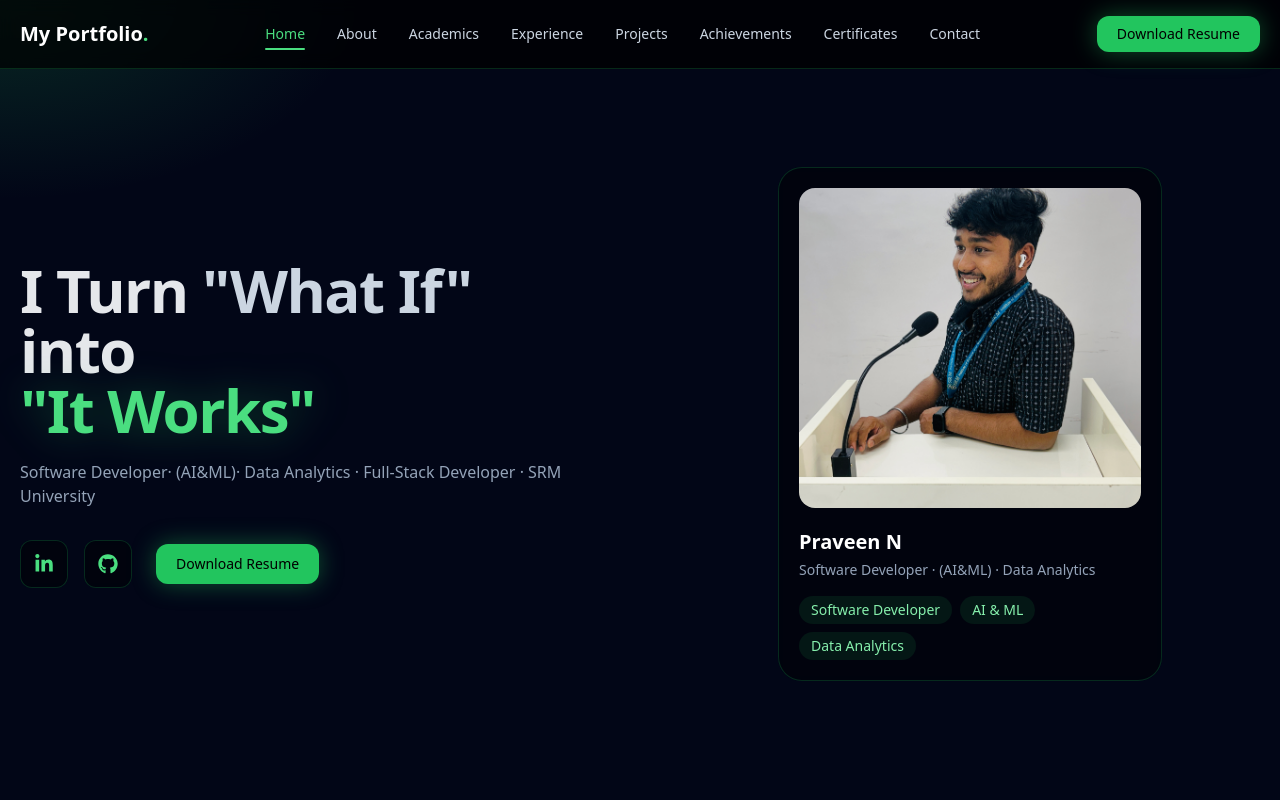
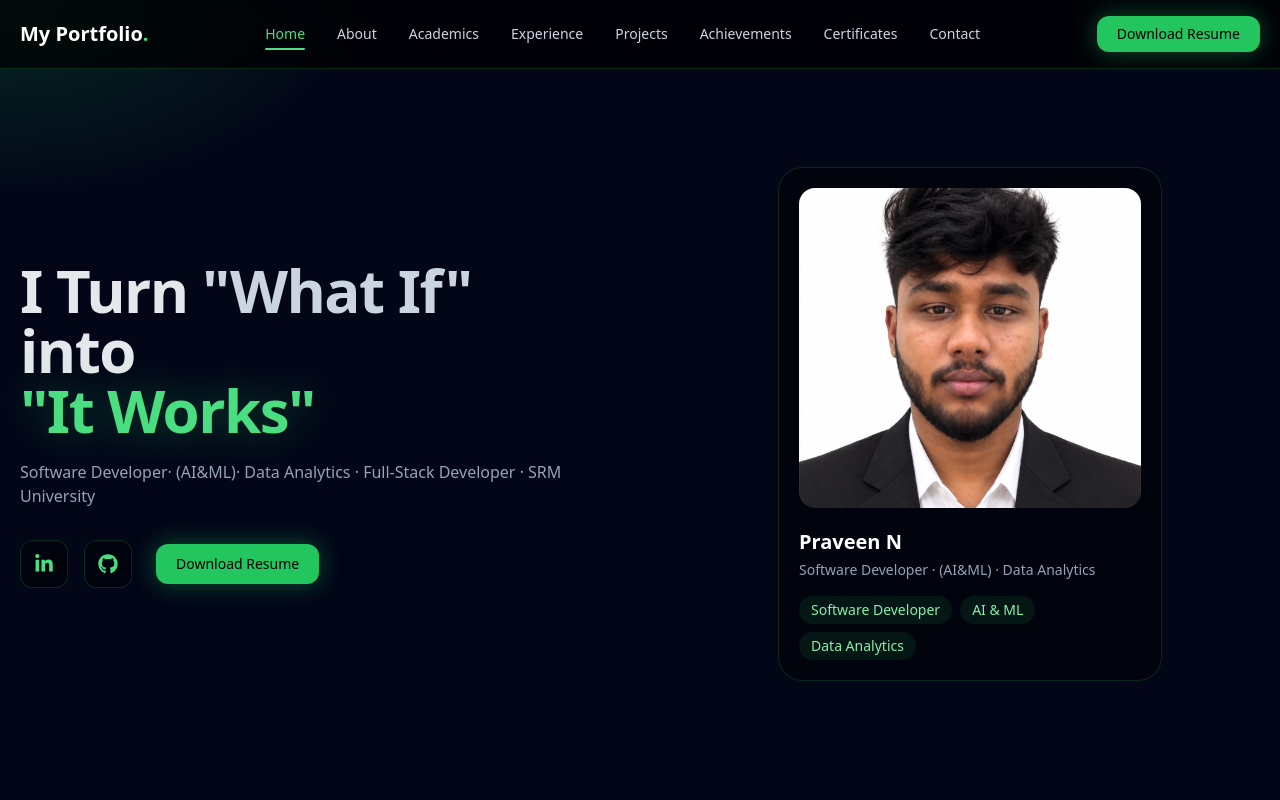
Before and after one commit to Praveen2330/My-PortFolio, a React (Vite) app: page / in a window 1280 px wide. Shown: the top 800 px of the page. Built offline with nearby package versions, Linux system fonts and the light colour scheme.

Commit message:
Update profile photo to profile.jpeg

```diff
--- a/src/components/Hero.jsx
+++ b/src/components/Hero.jsx
@@ -78,7 +78,7 @@ const Hero = () => {
         >
           <div className="overflow-hidden rounded-2xl mb-5">
             <img
-              src="/profile.jpg"
+              src="/profile.jpeg"
               alt="Praveen"
               className="w-full h-64 sm:h-80 object-cover"
             />
```
Also changed, not shown: public/profile.jpeg (added), public/profile.jpg (deleted).
